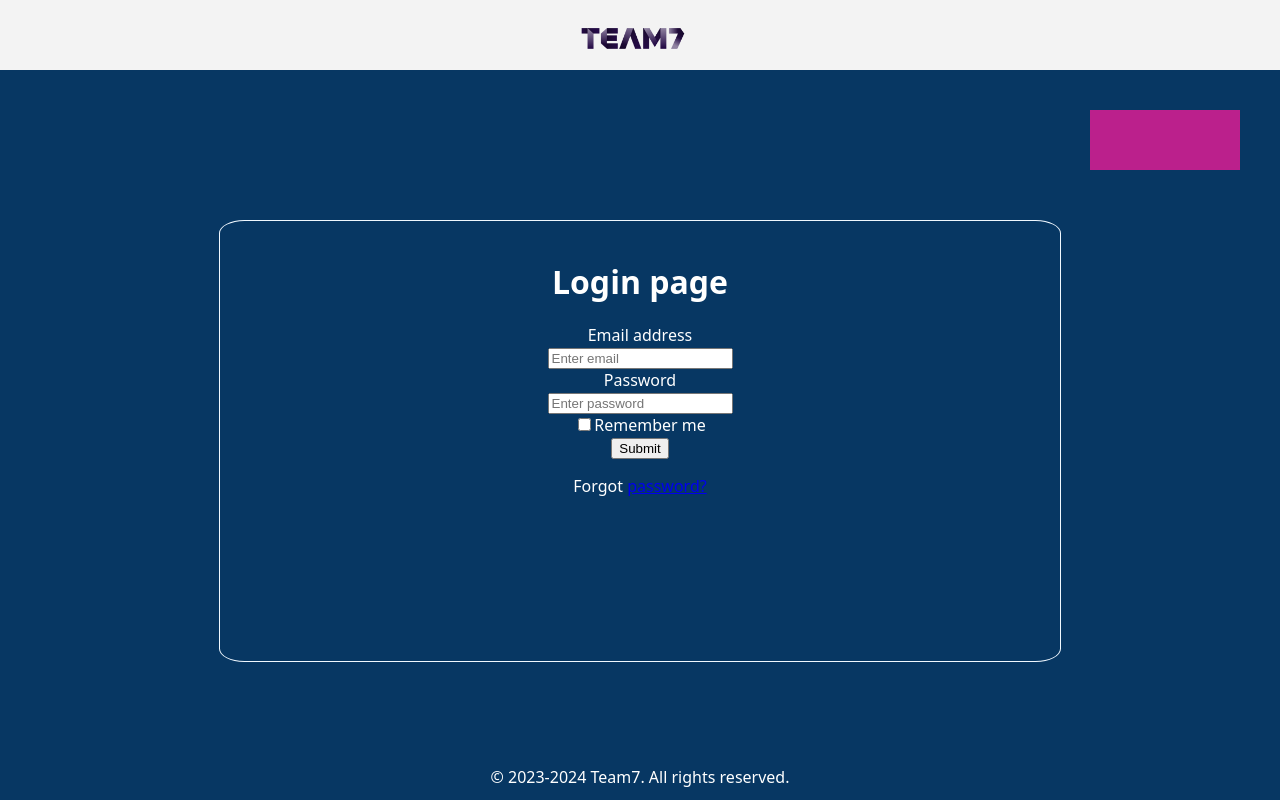
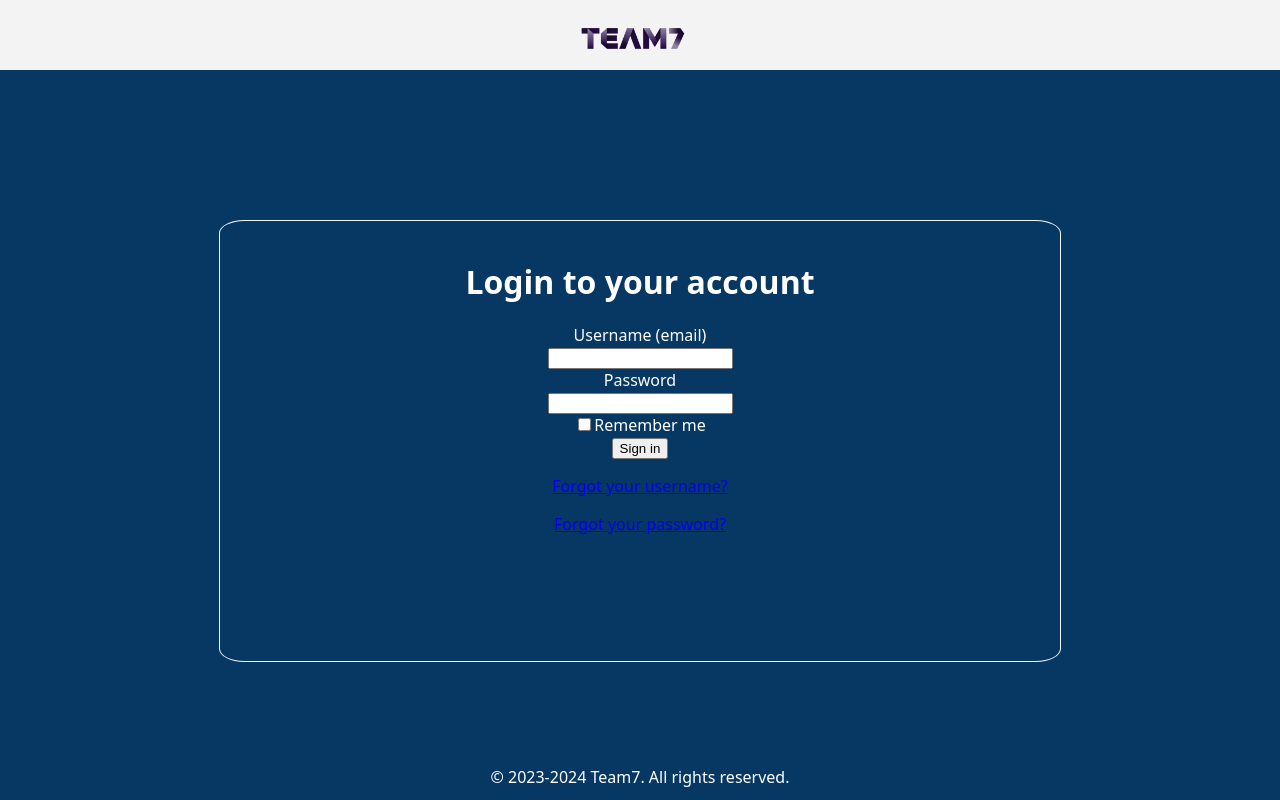
Before and after one commit to He1mont/CapitalOne-Carbon-Impact, a React (Create React App) app in the folder cit-page/: page /login in a window 1280 px wide. Built offline with nearby package versions, Linux system fonts and the light colour scheme.

Commit message:
feat: update login page

```diff
--- a/cit-page/src/pages/Login.js
+++ b/cit-page/src/pages/Login.js
@@ -10,44 +10,37 @@ function Head() {
     </div>
   );
 }
-
 function Mid({ email, setEmail, password, setPassword, rememberMe, setRememberMe, loginMessage, handleSubmit }) {
   const isSuccess = loginMessage.includes('success');
-
   return (
     <div className="mid-bar-login">
-      <div className="mid-high-login">
-        <div className="mid-high-profile-login"></div>
-      </div>
+      <div className="mid-high-login"></div>
 
       <div className="mid-center-login">
         <div className={`mid-box-login ${isSuccess ? 'success' : 'error'}`}>
-          <h1 className="mid-box-txt-title-login">Login page</h1>
+          <h1 className="mid-box-txt-title-login">Login to your account</h1>
           {loginMessage && <p className="login-message">{loginMessage}</p>}
           <form onSubmit={handleSubmit}>
             <div className="mb-3">
-              <label>Email address</label>
-              <br></br>
+              <div className="login-input-title">Username (email)</div>
               <input
                 type="email"
                 className="form-control"
-                placeholder="Enter email"
                 value={email}
                 onChange={(e) => setEmail(e.target.value)}
               />
             </div>
               <div className="mb-3">
-              <label>Password</label>
-              <br></br>
+                <div className="login-input-title">Password</div>
                   <input
                     type="password"
                     className="form-control"
-                placeholder="Enter password"
                     value={password}
                     onChange={(e) => setPassword(e.target.value)}
                   />
                 </div>
             <div className="mb-3">
+              <div className="login-remember">
                 <div className="custom-control custom-checkbox">
                   <input
                     type="checkbox"
@@ -61,15 +54,21 @@ function Mid({ email, setEmail, password, setPassword, rememberMe, setRememberMe
                   </label>
                 </div>
               </div>
+            </div>
             <div className="d-grid">
-              <button type="submit" className="btn btn-primary">
-                Submit
+              <button type="submit" className="login-btn-submit">
+                Sign in
               </button>
             </div>
           </form>
+          <div className="login-forgotten-btn">
+          <p className="forgot-username text-right">
+            <a href="#">Forgot your username?</a>
+          </p>
           <p className="forgot-password text-right">
-            Forgot <a href="#">password?</a>
+            <a href="#">Forgot your password?</a>
           </p>
+          </div>
         </div>
       </div>
 
@@ -87,7 +86,7 @@ function Mid({ email, setEmail, password, setPassword, rememberMe, setRememberMe
 
 
 function Footer() {
-  return (
+  return(
     <div className="footer">
       <p>© 2023-2024 Team7. All rights reserved.</p>
     </div>
```
Lines whose indentation alone changed are shown as unchanged.
